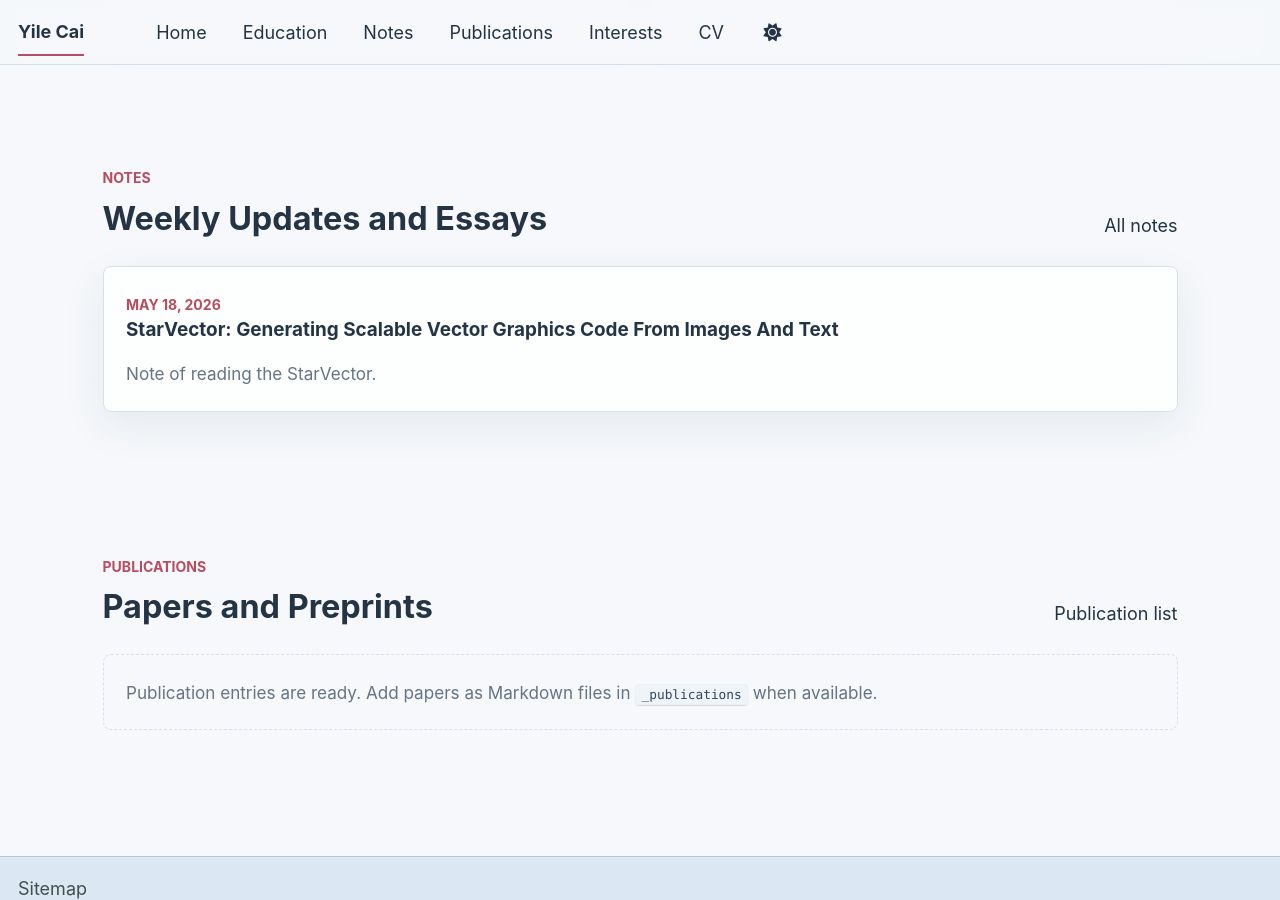
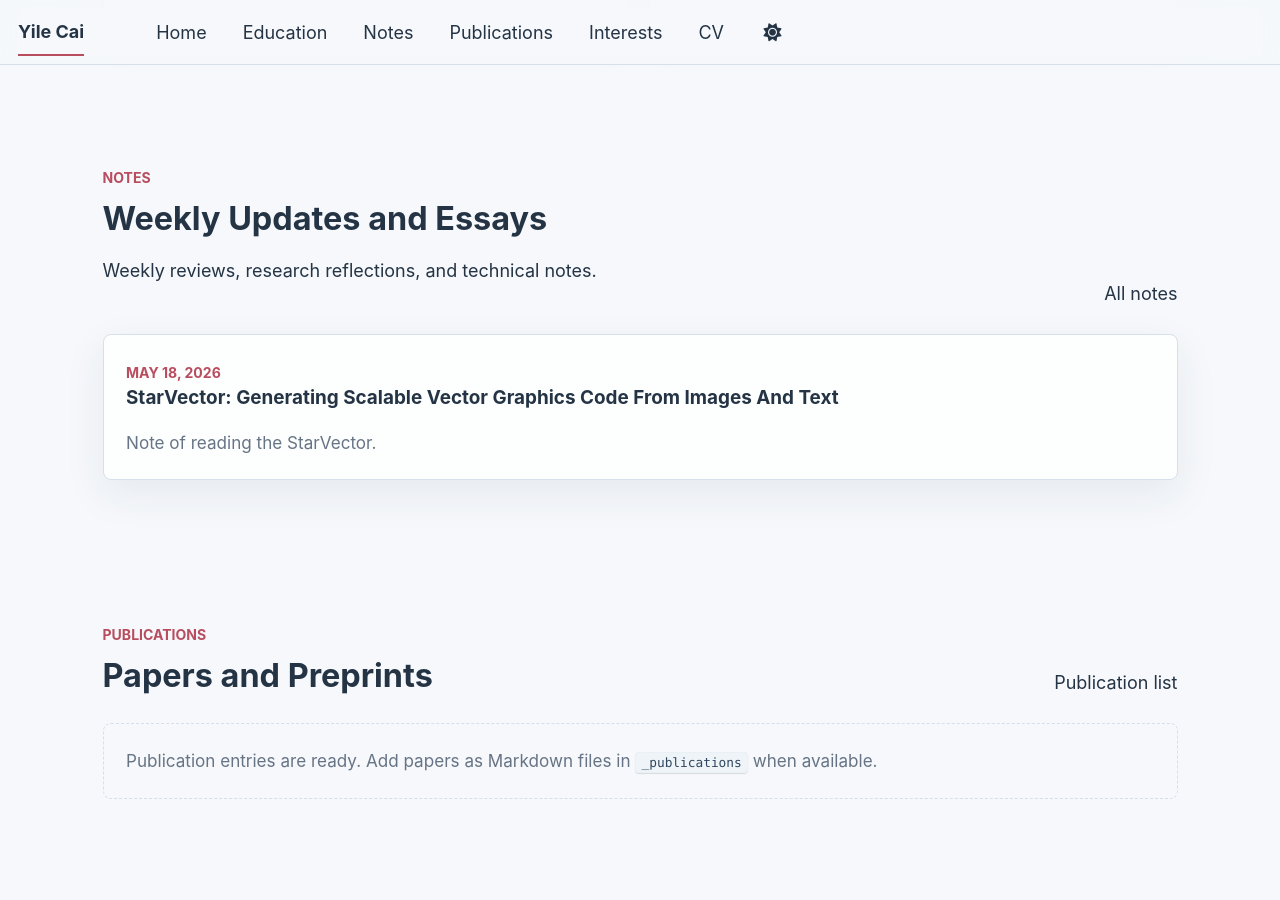
Before and after one commit to Keria04/Keria04.github.io, a Jekyll site: the page built from _pages/about.md, in a window 1280 px wide and 900 px high, scrolled down 1889 px. Built offline with Jekyll 4.4.1, drawn with Linux system fonts in a browser that asks for light colours; a script bundle is joined from its source files by our own code; library files that are not in the unit come from our copies.

Commit message:
Unify notes listing

```diff
--- a/_data/home.yml
+++ b/_data/home.yml
@@ -42,6 +42,11 @@ sections:
     text: "Personal interests and broader learning directions."
     url: "/interests/"
 
+notes:
+  title: "Weekly Updates and Essays"
+  description: "Weekly reviews, research reflections, and technical notes."
+  empty: "No notes yet. Add Markdown files to _posts using the format YYYY-MM-DD-title.md."
+
 education:
   - degree: "B.Eng. in Software Engineering"
     institution: "South China University of Technology"
--- /dev/null
+++ b/_includes/notes-list.html
@@ -0,0 +1,18 @@
+{% assign note_limit = include.limit | default: site.posts.size %}
+{% assign empty_text = include.empty | default: site.data.home.notes.empty %}
+
+{% if site.posts.size > 0 %}
+  <div class="{{ include.wrapper | default: 'home-list' }}">
+    {% for post in site.posts limit: note_limit %}
+      <article class="{{ include.item_class | default: 'home-list__item' }}">
+        <time datetime="{{ post.date | date_to_xmlschema }}">{{ post.date | date: "%b %-d, %Y" }}</time>
+        <h3><a href="{{ post.url | relative_url }}">{{ post.title }}</a></h3>
+        {% if post.excerpt %}
+          <p>{{ post.excerpt | markdownify | strip_html | truncate: 180 }}</p>
+        {% endif %}
+      </article>
+    {% endfor %}
+  </div>
+{% else %}
+  <p class="home-empty">{{ empty_text }}</p>
+{% endif %}
--- a/_layouts/home.html
+++ b/_layouts/home.html
@@ -60,25 +60,12 @@ layout: default
     <div class="home-section__heading home-section__heading--split">
       <div>
         <p class="home-section__eyebrow">Notes</p>
-        <h2 id="notes-heading">Weekly Updates and Essays</h2>
+        <h2 id="notes-heading">{{ home.notes.title }}</h2>
+        <p>{{ home.notes.description }}</p>
       </div>
       <a class="home-text-link" href="{{ '/notes/' | relative_url }}">All notes</a>
     </div>
-    {% if site.posts.size > 0 %}
-      <div class="home-list">
-        {% for post in site.posts limit:3 %}
-          <article class="home-list__item">
-            <time datetime="{{ post.date | date_to_xmlschema }}">{{ post.date | date: "%b %-d, %Y" }}</time>
-            <h3><a href="{{ post.url | relative_url }}">{{ post.title }}</a></h3>
-            {% if post.excerpt %}
-              <p>{{ post.excerpt | markdownify | strip_html | truncate: 180 }}</p>
-            {% endif %}
-          </article>
-        {% endfor %}
-      </div>
-    {% else %}
-      <p class="home-empty">No notes yet. Add Markdown files to <code>_posts</code> using the format <code>YYYY-MM-DD-title.md</code>.</p>
-    {% endif %}
+    {% include notes-list.html limit=3 %}
   </section>
 
   <section class="home-section" aria-labelledby="publications-heading">
```
Also changed, not shown: CONTENT_GUIDE.md (+2 -1 lines), _pages/year-archive.html (+3 -12 lines).
